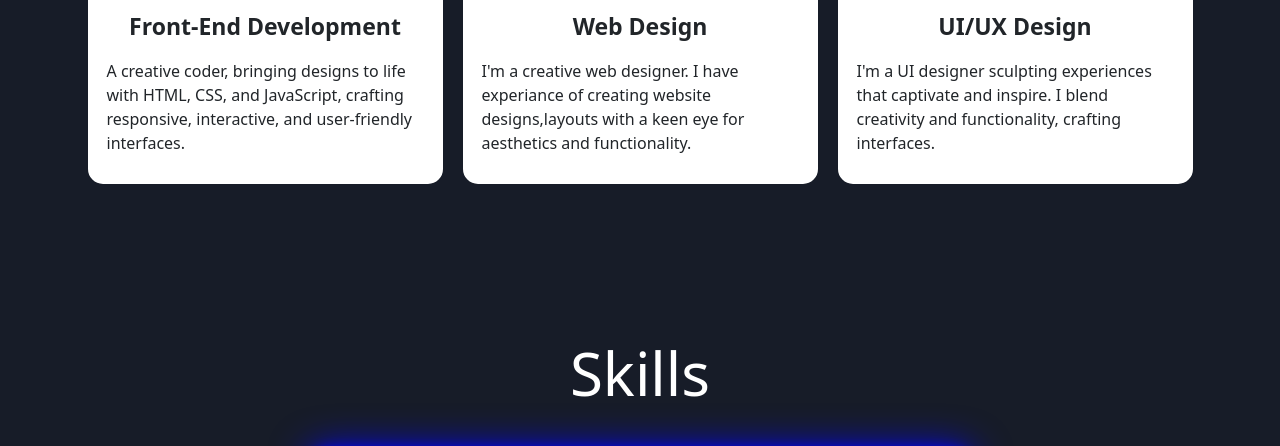
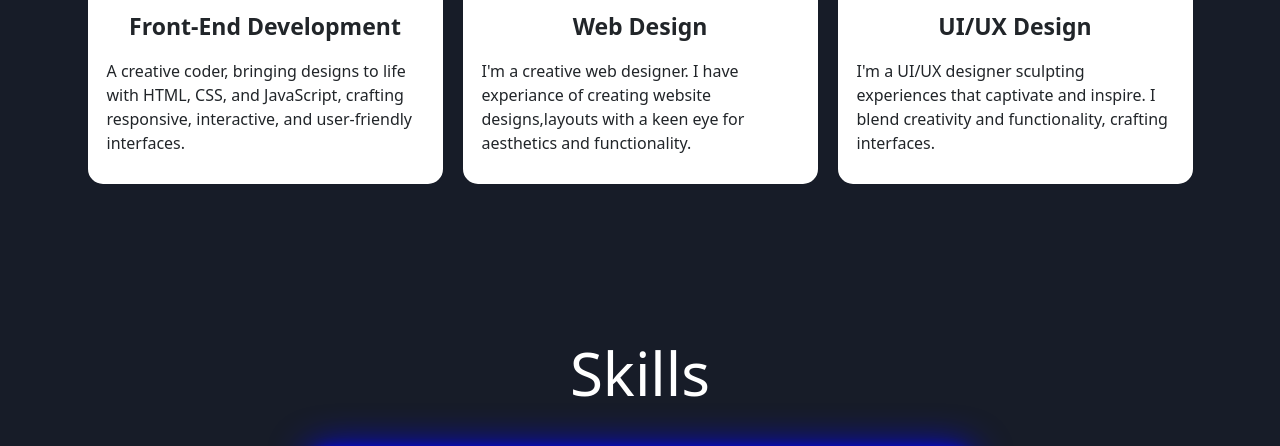
Before and after one commit to MuhammadHassanRaza25/My-Portfolio-Website, a plain HTML site: page index.html in a window 1280 px wide. Shown: the part 1131-1577 px from the top of the page. Drawn offline with nearby package versions, Linux system fonts and the light colour scheme.

Commit message:
My Portfolio

```diff
--- a/index.html
+++ b/index.html
@@ -94,7 +94,7 @@
         <img src="images/ui design img.jpg" class="card-img-top" alt="...">
         <div class="card-body">
           <h5 class="card-title">UI/UX Design</h5>
-          <p class="card-text">I'm a UI designer sculpting experiences that captivate and inspire. I blend creativity and functionality, crafting interfaces.</p>
+          <p class="card-text">I'm a UI/UX designer sculpting experiences that captivate and inspire. I blend creativity and functionality, crafting interfaces.</p>
         </div>
       </div>
 
```
